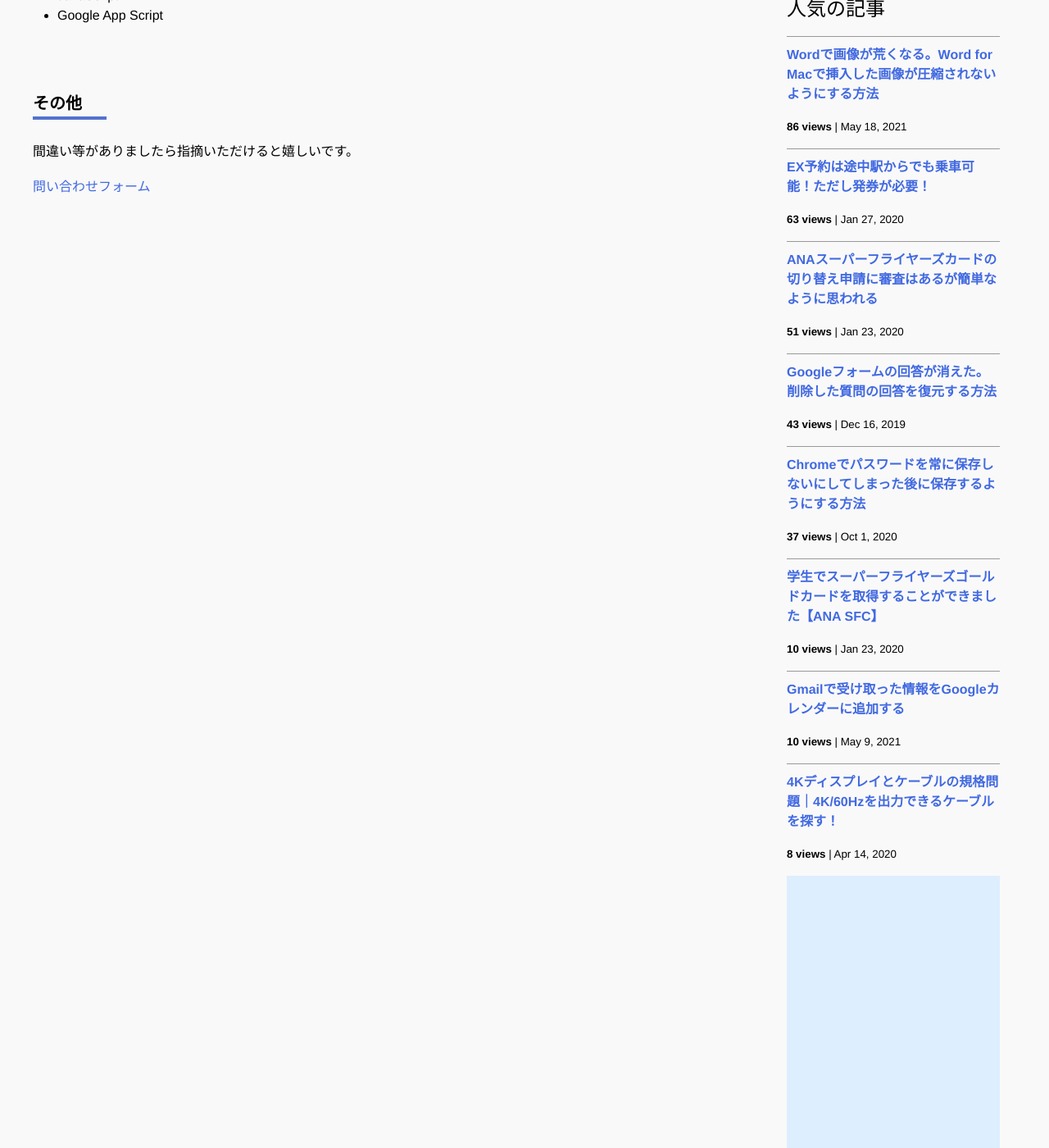
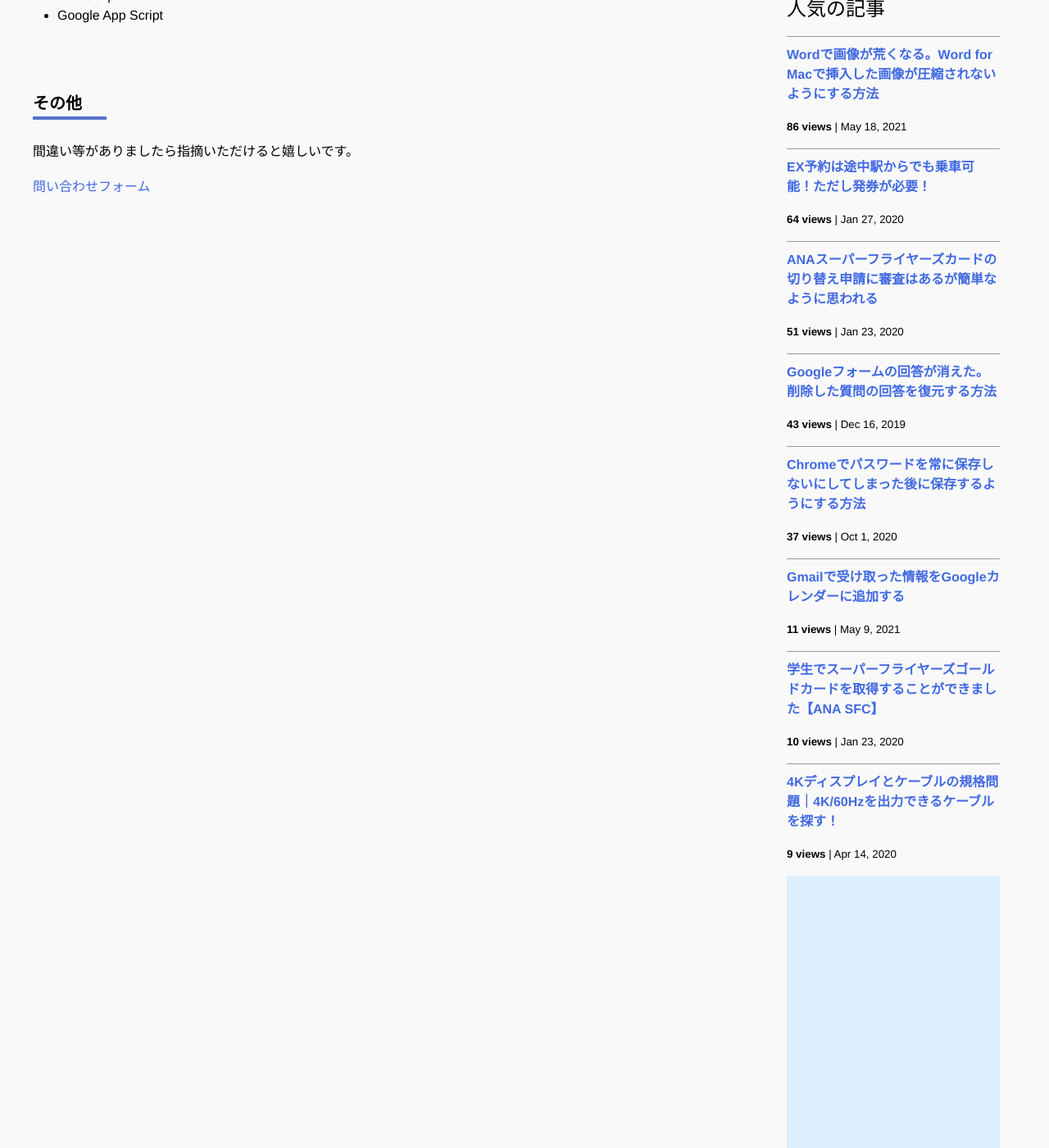
Before and after one commit to iwanaminami/shoyaiwaname, a Jekyll site: the page built from about.markdown, in a window 1280 px wide and 1400 px high, scrolled down 830 px. Shown: the whole window at 82% size. Built offline with Jekyll 4.4.1, drawn with Linux system fonts in a browser that asks for light colours; nearby versions of some CDN libraries; comment, search, counter and statistics services are not loaded.

Commit message:
chore(ga): update _data/popularposts.yml 20260126-2152

```diff
--- a/_data/popularposts.yml
+++ b/_data/popularposts.yml
@@ -1,7 +1,7 @@
 side:
   - view: 86
     url: "/2021/05/18/image-compression-word.html"
-  - view: 63
+  - view: 64
     url: "/2020/01/27/ex-rideontheway.html"
   - view: 51
     url: "/2020/01/23/sfc-judge.html"
@@ -9,9 +9,9 @@ side:
     url: "/2019/12/16/restore-googleform.html"
   - view: 37
     url: "/2020/10/01/googlepassword.html"
+  - view: 11
+    url: "/2021/05/09/gmailtocalendar.html"
   - view: 10
     url: "/2020/01/23/sfcgold.html"
-  - view: 10
-    url: "/2021/05/09/gmailtocalendar.html"
-  - view: 8
+  - view: 9
     url: "/2020/04/14/4kcable.html"
```
